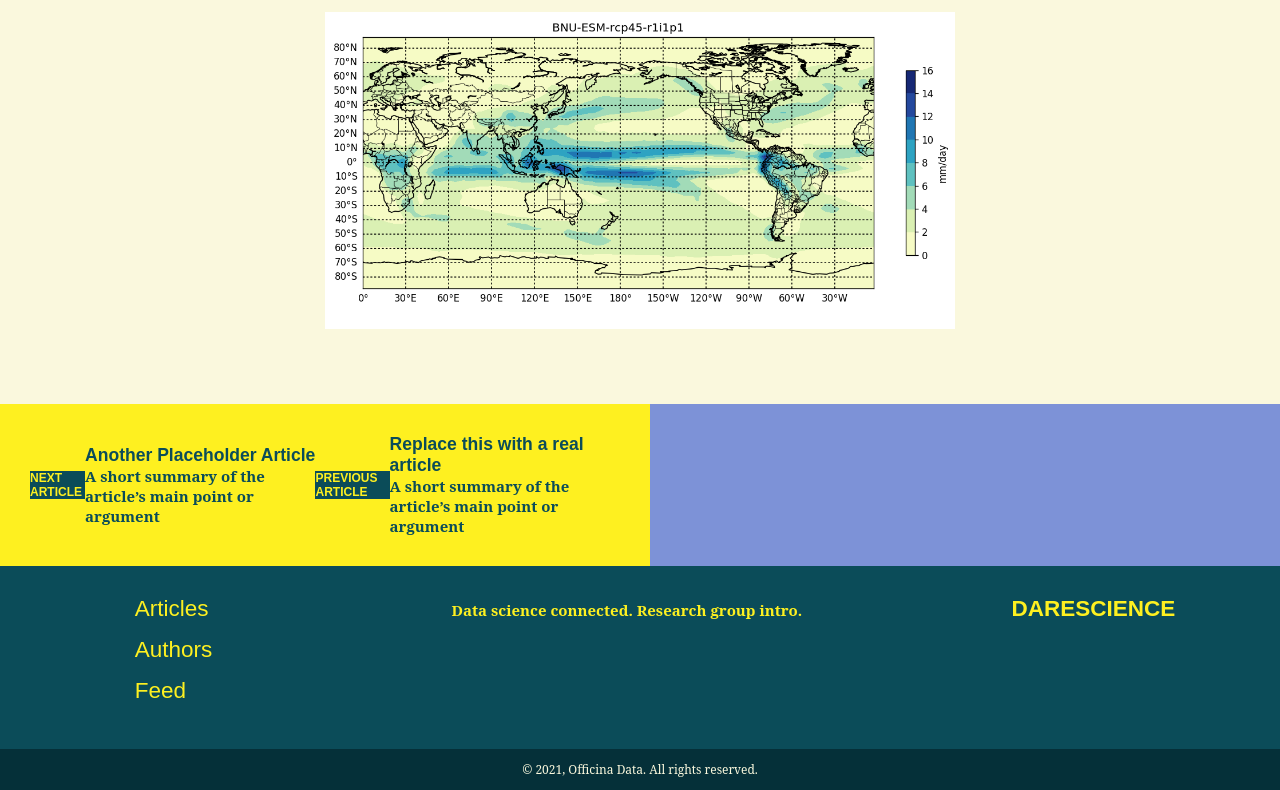
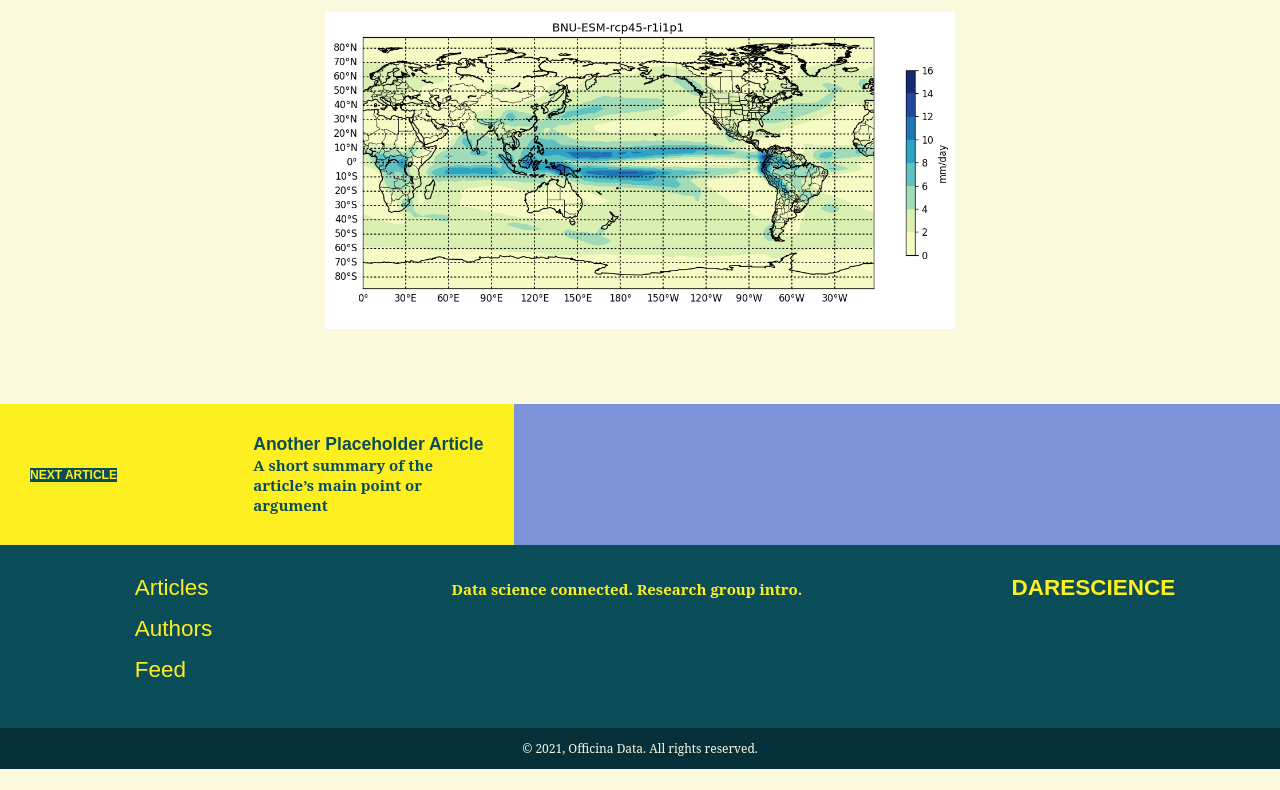
Before and after one commit to officinadata/website, an Eleventy site: page content/articles/and-another-article.md in a window 1280 px wide. Shown: the part 1749-2539 px from the top of the page. After the commit the page ends 2518 px from the top, so only its background shows below. Built offline with nearby package versions, Linux system fonts and the light colour scheme; Eleventy itself is replaced by a stand-in of ours; files that its build step writes are made by us from their sources.

Commit message:
Fix bug with prev/next articles display

```diff
--- a/templates/article.html
+++ b/templates/article.html
@@ -28,13 +28,14 @@
         <h3><a href="{{ nextPost.url }}">{{ nextPost.data.title }}</a></h3>
         <p>{{ nextPost.data.summary }}</p>
       </div>
-      {% endif %}
+      {% else %}
       {% if previousPost %}
       <h2>Previous Article</h2>
       <div class="magazine-thumb">
         <h3><a href="{{ previousPost.url }}">{{ previousPost.data.title }}</a></h3>
         <p>{{ previousPost.data.summary }}</p>
       </div>
+      {% endif %}
       {% endif %}
     </div>
     <div class="magazine-related">
```
